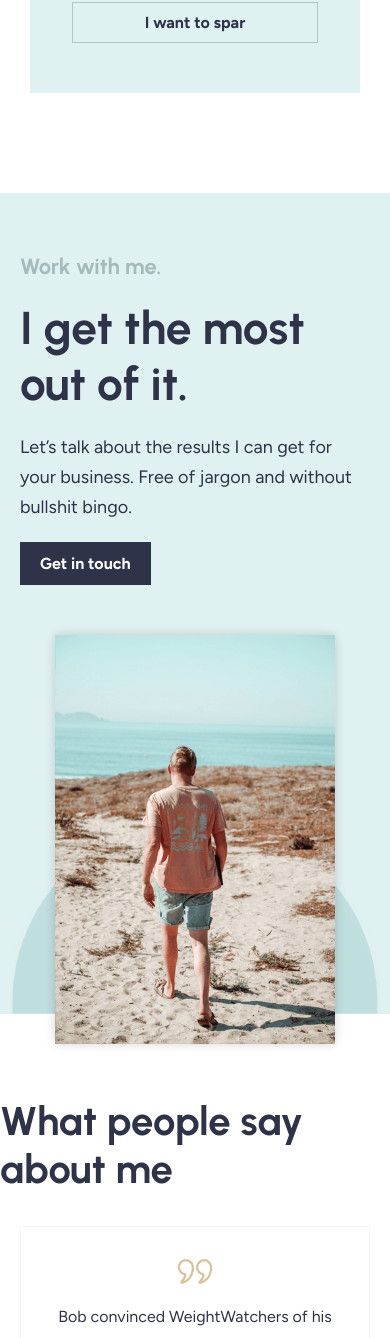
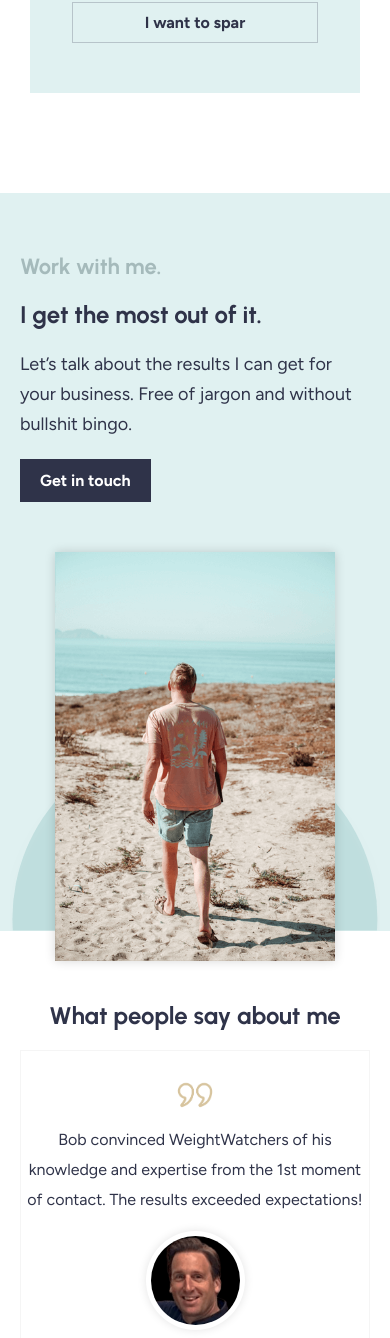
Before and after one commit to alexneumayr/react-landing-page-clone, a JavaScript app: page / in a window 390 px wide. Shown: the part 4351-5689 px from the top of the page. Built offline with nearby package versions, Linux system fonts and the light colour scheme; the HTML template or start-up script is replaced by a standard one.

Commit message:
Fix headline sizes

```diff
--- a/src/GetInTouch/GetInTouch.module.css
+++ b/src/GetInTouch/GetInTouch.module.css
@@ -63,6 +63,9 @@
   color: rgb(47, 51, 73);
   margin: 0;
   padding: 0;
+  @media (max-width: 765px) {
+    font-size: 24px;
+  }
 }
 
 .firstGridColumn p {
--- a/src/Testimonials/Testimonials.module.css
+++ b/src/Testimonials/Testimonials.module.css
@@ -25,6 +25,9 @@
 
 .testimonialsContainer h2 {
   font-size: 40px;
+  @media (max-width: 765px) {
+    font-size: 24px;
+  }
 }
 
 .customerPhoto {
```
